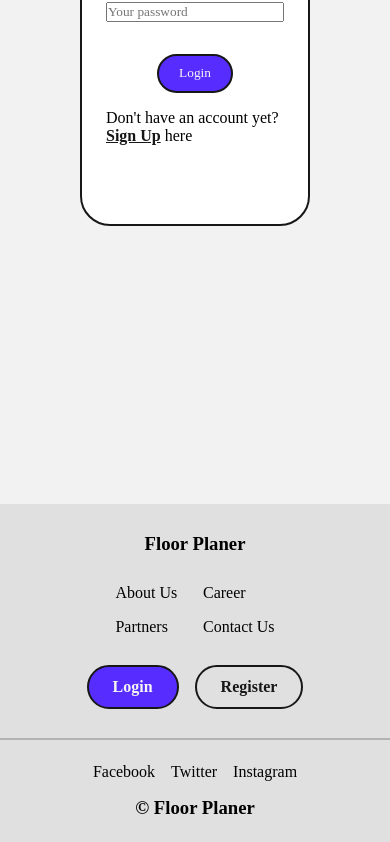
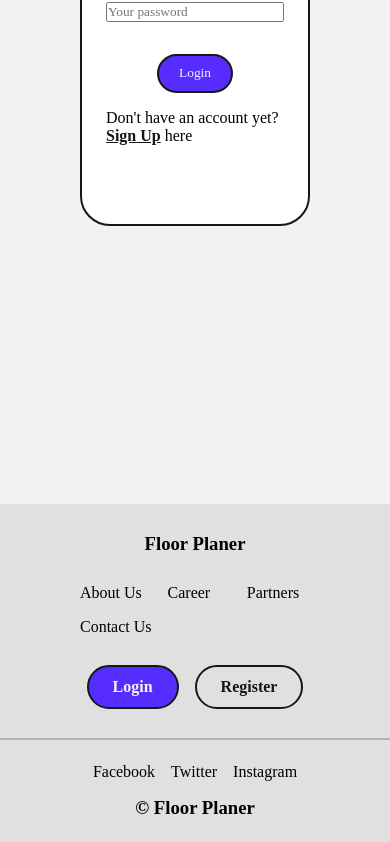
Before and after one commit to 5thAttemptCode/FloorPlaner-MERN_R3F_Docker, a React (Vite) app in the folder frontend/: page /login in a window 390 px wide. Shown: the part 458-1300 px from the top of the page. Built offline with nearby package versions, Linux system fonts and the light colour scheme; no server answers.

Commit message:
Add files via upload

```diff
--- a/frontend/src/components/footer/style.css
+++ b/frontend/src/components/footer/style.css
@@ -28,8 +28,8 @@
                     grid-template-columns: repeat(3, 1fr);
                 }
 
-                @media (max-width: 900px){
-                    grid-template-columns: repeat(2, 1fr);
+                li a{
+                    white-space: nowrap;
                 }
             }
         }
@@ -49,8 +49,10 @@
             }
         }
 
-        li a{
-            color: black;
+        li{
+            a{
+              color: black;
+            }
         }
 
 
```
